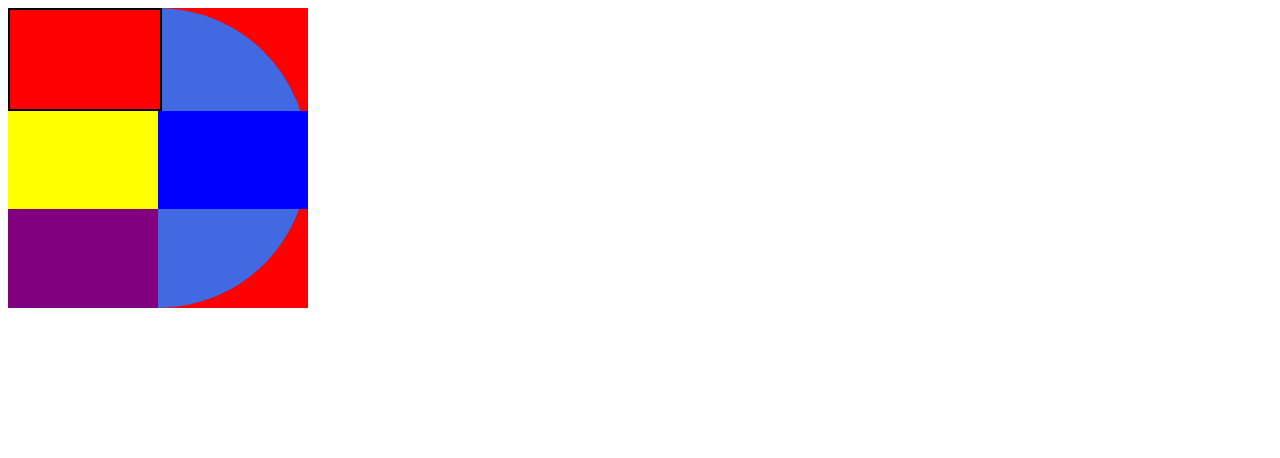
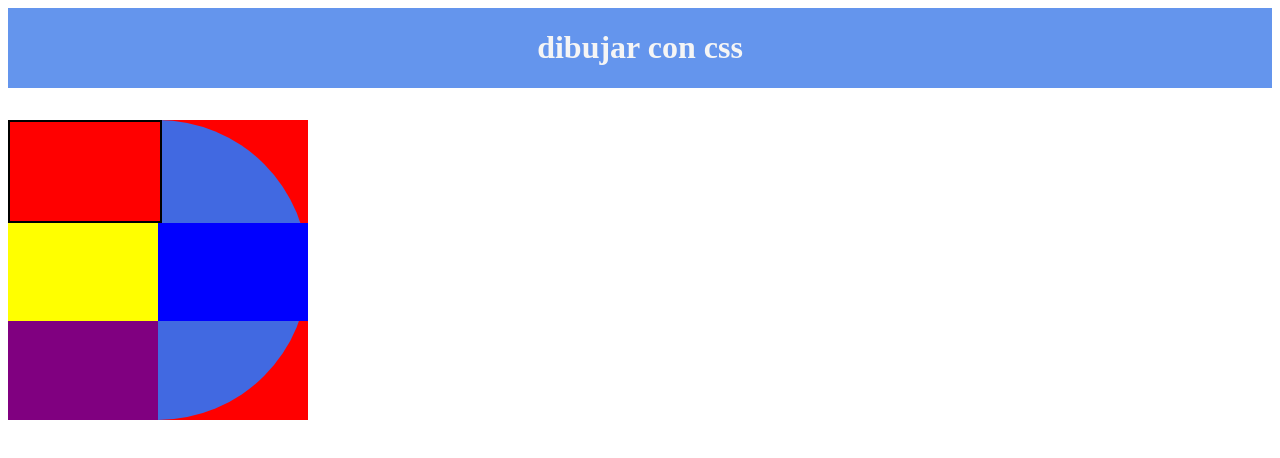
Before and after one commit to mrransed/dibujosCss, a plain HTML site: page index.html in a window 1280 px wide. Drawn offline with Linux system fonts and the light colour scheme.

Commit message:
en esta version se le coloco el header a la pagina

```diff
--- a/css/style.css
+++ b/css/style.css
@@ -55,3 +55,17 @@
     width: 50%;
 
 }
+
+header{
+    display: flex;
+    justify-content: center;
+    width: 100%;
+    max-width: 1440px;
+    margin: auto;
+    background-color: cornflowerblue;
+    margin-bottom: 2rem;
+}
+header h1{
+    color:whitesmoke;
+    font-size: 2rem;
+}
--- a/index.html
+++ b/index.html
@@ -8,6 +8,10 @@
     <link rel="stylesheet" href="./css/style.css">
 </head>
 <body>
+
+    <header>
+       <h1>dibujar con css</h1>
+    </header>
 
     <div id="box">
         <div class="circle">
```
